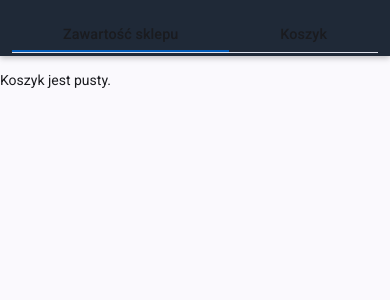
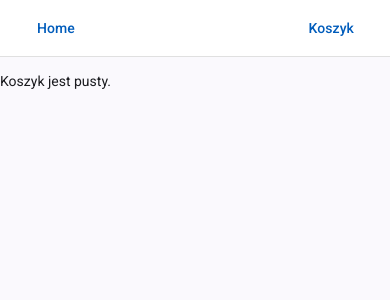
Before and after one commit to daniel-kub/projekt-sklep, an Angular app: page /cart in a window 390 px wide. Shown: the top 300 px of the page. Built offline with nearby package versions, Linux system fonts and the light colour scheme.

Commit message:
dodanie możliwości podglądu koszyka oraz zmiany w summary drobne

```diff
--- a/src/app/app.html
+++ b/src/app/app.html
@@ -1,26 +1,18 @@
+<nav>
+  <button mat-button="inline" [routerLink]="['/']">Home</button>
 
-<nav mat-tab-nav-bar mat-stretch-tabs [tabPanel]="tabPanel">
-  <a
-    mat-tab-link
-    routerLink="/"
-    routerLinkActive
-    #home="routerLinkActive"
-    [active]="home.isActive"
-  >
-    Zawartość sklepu
-  </a>
+  <div class="cart-container">
+    <button mat-button="inline" (click)="showCart()">Koszyk</button>
 
-  <a
-    mat-tab-link
-    routerLink="/cart"
-    routerLinkActive
-    #cart="routerLinkActive"
-    [active]="cart.isActive"
-  >
-    Koszyk
-  </a>
+    @if(isCardActive) {
+      <div id="showCard">
+        <app-cart></app-cart>
+        <button mat-button="inline" (click)="isCardActive = false" [routerLink]="['/cart']">Pokaż więcej</button>
+      </div>
+    }
+  </div>
 </nav>
 
-<mat-tab-nav-panel #tabPanel>
-  <router-outlet />
-</mat-tab-nav-panel>
+<div id="main">
+  <router-outlet></router-outlet>
+</div>
--- a/src/app/app.scss
+++ b/src/app/app.scss
@@ -1,76 +1,52 @@
-// Zmienne
-$nav-bg: #1f2937;
-$nav-link-color: #d1d5db;
-$nav-link-hover: #ffffff;
-$nav-accent: #3b82f6;
-$nav-height: 56px;
-$nav-gap: 8px;
-$transition: 0.2s ease;
-
 nav {
   display: flex;
   align-items: center;
-  gap: $nav-gap;
-  height: $nav-height;
+  justify-content: space-between;
   padding: 0 24px;
-  background-color: $nav-bg;
-  box-shadow: 0 2px 6px rgba(0, 0, 0, 0.25);
+  height: 56px;
+  background: #fff;
+  border-bottom: 1px solid #e0e0e0;
+}
 
-  a {
-    position: relative;
-    padding: 8px 16px;
-    color: $nav-link-color;
-    font-weight: 500;
-    text-decoration: none;
-    border-radius: 6px;
-    transition: color $transition, background-color $transition;
 
-    // Podkreślenie animowane
-    &::after {
-      content: '';
-      position: absolute;
-      left: 16px;
-      right: 16px;
-      bottom: 4px;
-      height: 2px;
-      background-color: $nav-accent;
-      transform: scaleX(0);
-      transform-origin: left;
-      transition: transform $transition;
-    }
+.cart-container {
+  position: relative;
+}
 
-    &:hover {
-      color: $nav-link-hover;
-      background-color: rgba(255, 255, 255, 0.08);
-
-      &::after {
-        transform: scaleX(1);
-      }
-    }
-
-    &:focus-visible {
-      outline: 2px solid $nav-accent;
-      outline-offset: 2px;
-    }
-
-    // Aktywny link (klasa dodawana przez routerLinkActive)
-    &.active {
-      color: $nav-link-hover;
-
-      &::after {
-        transform: scaleX(1);
-      }
-    }
-  }
-
-  // Mobile
-  @media (max-width: 480px) {
-    padding: 0 12px;
-    gap: 4px;
-
-    a {
-      padding: 8px 10px;
-      font-size: 0.9rem;
-    }
+#showCard {
+  position: absolute;
+  top: 100%;
+  right: 0;
+  width: 450px;
+  max-width: 90vw;
+  max-height: 70vh;
+  overflow-y: auto;
+  background: #fff;
+  border: 1px solid #e0e0e0;
+  border-top: none;
+  box-shadow: 0 8px 24px rgba(0, 0, 0, 0.15);
+  z-index: 1000;
+  padding: 16px;
+  box-sizing: border-box;
+  animation: cartFadeIn 0.15s ease-out;
+  button{
+  display: block;
+  text-align: center;
+  margin-top: 12px;
+  padding-top: 12px;
+  border-top: 1px solid #e0e0e0;
+  font-weight: 600;
+  width: 100%;
   }
 }
+
+@keyframes cartFadeIn {
+  from {
+    opacity: 0;
+    transform: translateY(-6px);
+  }
+  to {
+    opacity: 1;
+    transform: translateY(0);
+  }
+}
--- a/src/app/app.service.ts
+++ b/src/app/app.service.ts
@@ -147,7 +147,7 @@ products = signal<any[]>([
 ]);
 
 
-
+  isCartOpen = signal(false);
   cartItems = signal<any[]>([]);
   cartLength = computed(() => this.cartItems().length);
 
--- a/src/app/app.ts
+++ b/src/app/app.ts
@@ -1,11 +1,28 @@
 import { Component } from '@angular/core';
-import { RouterOutlet, RouterLink, RouterLinkActive } from '@angular/router';
-import { MatTabsModule } from '@angular/material/tabs';
+import { RouterLink, RouterOutlet } from '@angular/router';
+import { MatButtonModule } from '@angular/material/button';
+import { Cart } from './cart/cart';
+import { MatCardModule } from '@angular/material/card';
+import { AppService } from './app.service';
 
 @Component({
   selector: 'app-root',
+  templateUrl: './app.html',
   styleUrl: './app.scss',
-  templateUrl: './app.html',
-  imports: [MatTabsModule, RouterOutlet, RouterLink, RouterLinkActive],
+  imports: [RouterLink, RouterOutlet, MatButtonModule, Cart, MatCardModule],
 })
-export class App {}
+export class App {
+  private appService = new AppService();
+  isCardActive = false;
+
+  showCart() {
+    if(this.isCardActive) {
+      this.isCardActive = false;
+      this.appService.isCartOpen.set(true);
+    }
+    else {
+      this.isCardActive = true;
+      this.appService.isCartOpen.set(false);
+    }
+  }
+}
--- a/src/app/cart/cart.html
+++ b/src/app/cart/cart.html
@@ -23,7 +23,10 @@
     </mat-card>
   }
     <p class="cart-total">Razem: {{ getCartTotal() }} zł</p>
-    <button matButton="filled"  [routerLink]="['/summary']" type="button">Przejdź do podsumowania</button>
+    @if(isCardActive) {
+      <button matButton="filled"  [routerLink]="['/summary']" type="button">Przejdź do podsumowania</button>
+    }
+
 </div>
 
 
--- a/src/app/cart/cart.ts
+++ b/src/app/cart/cart.ts
@@ -14,7 +14,17 @@ export class Cart {
   private appService = inject(AppService);
   cartItems = this.appService.cartItems;
   products = this.appService.products;
-
+  isCardActive = false;
+  ngOnInit() {
+    if(location.pathname === '/cart') {
+      console.log('Cart page loaded');
+      this.isCardActive = true;
+    }
+    else{
+      console.log('Cart component loaded');
+      this.isCardActive = false;
+    }
+  }
   get cartLength() { return this.appService.cartLength(); }
   getCartTotal() { return this.appService.cartTotal(); }
 
--- a/src/app/summary/summary.html
+++ b/src/app/summary/summary.html
@@ -1,5 +1,5 @@
 <form [formGroup]="orderForm" (ngSubmit)="pay()">
-  <h2>Formularz zamówienia (Angular)</h2>
+  <h2>Formularz zamówienia</h2>
 
   <div>
     <label for="firstName">Imię:</label><br>
--- a/src/app/summary/summary.ts
+++ b/src/app/summary/summary.ts
@@ -1,10 +1,11 @@
 import { Component,inject,signal } from '@angular/core';
 import { AppService } from '../app.service';
-import { FormBuilder, FormGroup, Validator, ReactiveFormsModule, Validators } from '@angular/forms';
+import { FormBuilder, FormGroup, ReactiveFormsModule, Validators } from '@angular/forms';
 import { PaymentService } from '../payment.service';
+import {MatInputModule} from '@angular/material/input';
 
 @Component({
-  imports: [ReactiveFormsModule],
+  imports: [ReactiveFormsModule, MatInputModule],
   selector: 'app-summary',
   styleUrl: './summary.scss',
   templateUrl: './summary.html',
```
